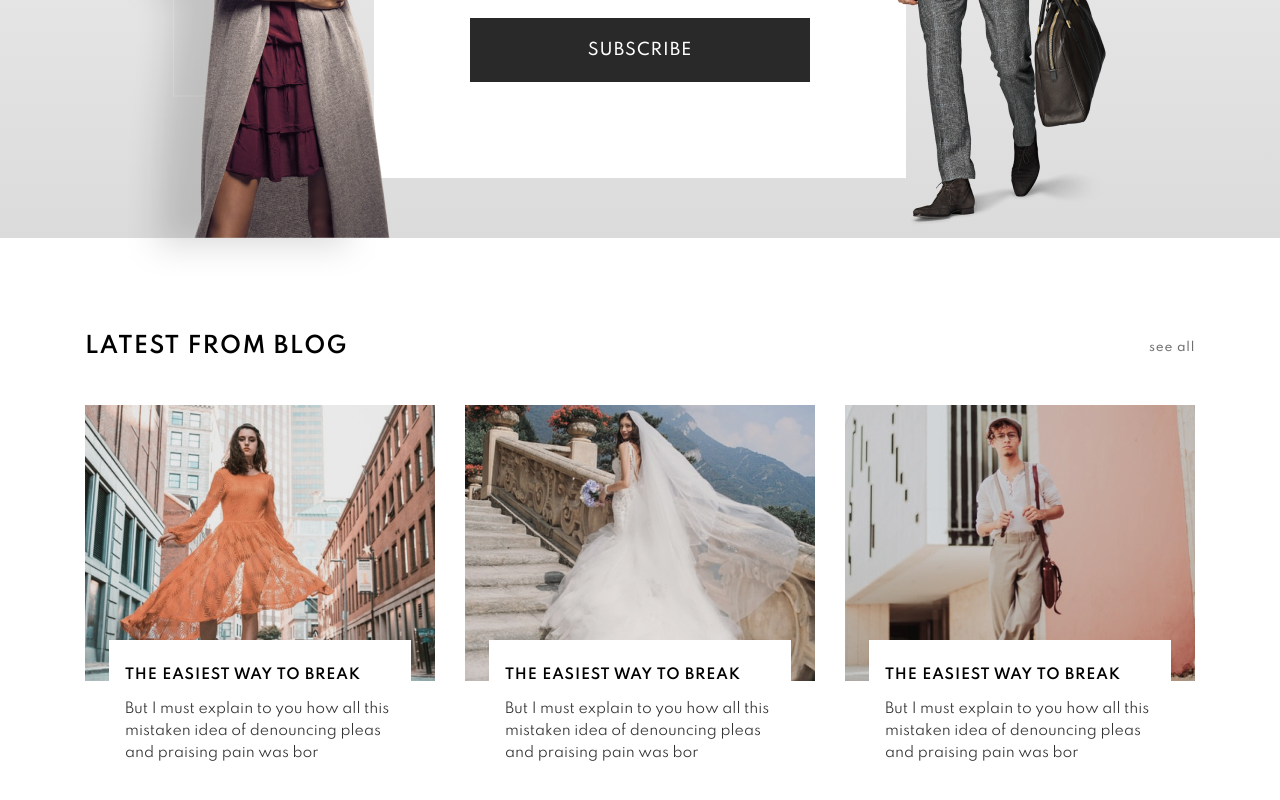
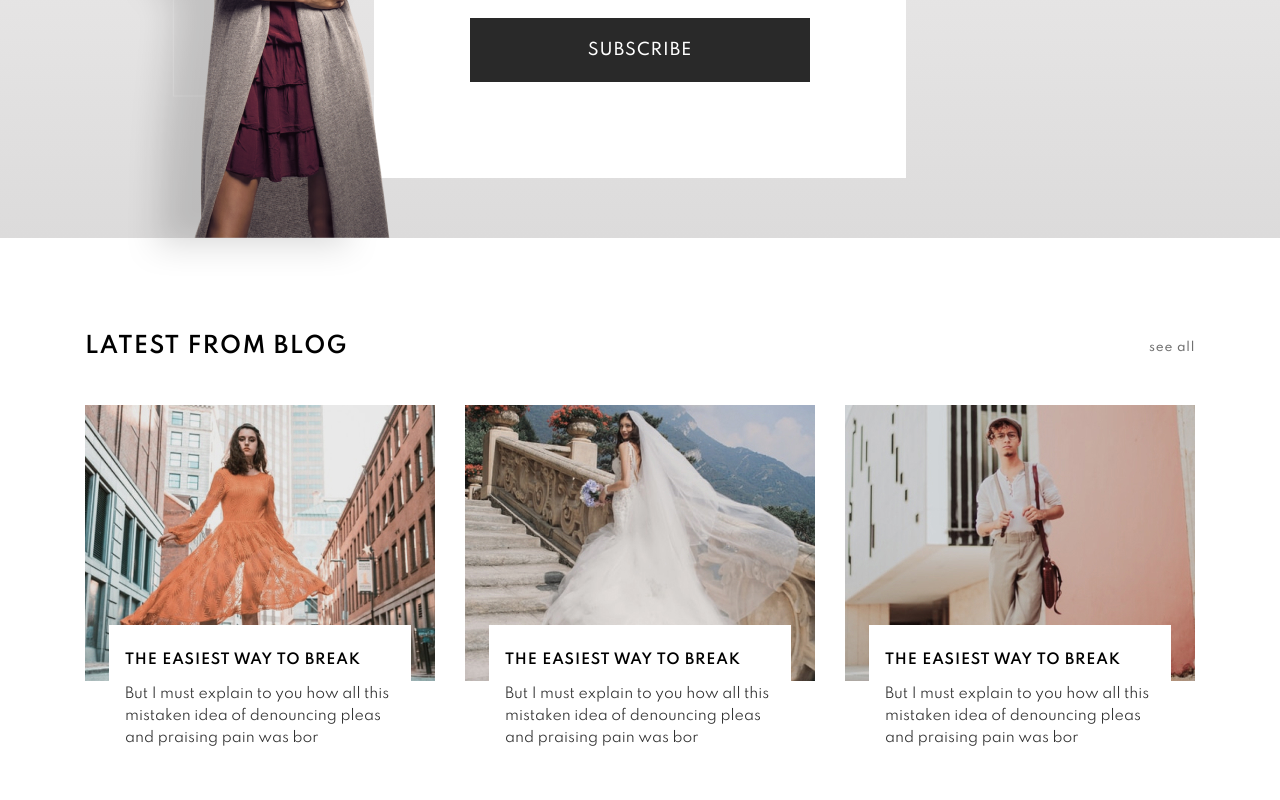
Before and after one commit to ViachaslauVDmitruk/training-shop, a React (Create React App) app: page /#/ in a window 1280 px wide. Shown: the part 3661-4461 px from the top of the page. Built offline with nearby package versions, Linux system fonts and the light colour scheme.

Commit message:
Part6 adaptive

```diff
--- a/src/components/main/Part5/Part5.scss
+++ b/src/components/main/Part5/Part5.scss
@@ -114,7 +114,7 @@
 		order: 1;
 		top: -25px;
 		left: -260px;
-		@media (max-width: 740px) {
+		@media (max-width: 965px) {
 			display: none;
 		}
 	}
@@ -124,7 +124,7 @@
 		order: 3;
 		top: -15px;
 		right: -200px;
-		@media (max-width: 740px) {
+		@media (max-width: 9650px) {
 			display: none;
 		}
 	}
--- a/src/components/main/Part5/css/Part5.css
+++ b/src/components/main/Part5/css/Part5.css
@@ -168,7 +168,7 @@
   left: -260px;
 }
 
-@media (max-width: 740px) {
+@media (max-width: 965px) {
   .item_woman {
     display: none;
   }
@@ -184,7 +184,7 @@
   right: -200px;
 }
 
-@media (max-width: 740px) {
+@media (max-width: 9650px) {
   .item_man {
     display: none;
   }
--- a/src/components/main/Part6/Part6.js
+++ b/src/components/main/Part6/Part6.js
@@ -17,7 +17,8 @@ function Part6() {
 					<div className="part6__column">
 						<div className="part6-column__content">
 							<div className="part6-column-content__image">
-								<img src={img01} alt="" />
+								<img src={img01} alt="img01" />
+							</div>
 						</div>
 						<div className="part6-column-content__info">
 							<div className="part6-info__title">The Easiest Way to Break</div>
@@ -26,8 +27,7 @@ function Part6() {
 								<div className="part6-info-text__date">
 									<div className="part6-info-date__date">April 6, 2032</div>
 									<div className="part-info-date__readmore">
-											<a href="" className="part6-info-readmore__link">Read more</a>
-										</div>
+										<a href="#" className="part6-info-readmore__link">Read more</a>
 									</div>
 								</div>
 							</div>
@@ -36,7 +36,8 @@ function Part6() {
 					<div className="part6__column">
 						<div className="part6-column__content">
 							<div className="part6-column-content__image">
-								<img src={img02} alt="" />
+								<img src={img02} alt="img02" />
+							</div>
 						</div>
 						<div className="part6-column-content__info">
 							<div className="part6-info__title">The Easiest Way to Break</div>
@@ -45,8 +46,7 @@ function Part6() {
 								<div className="part6-info-text__date">
 									<div className="part6-info-date__date">April 6, 2032</div>
 									<div className="part-info-date__readmore">
-											<a href="" className="part6-info-readmore__link">Read more</a>
-										</div>
+										<a href="#" className="part6-info-readmore__link">Read more</a>
 									</div>
 								</div>
 							</div>
@@ -55,7 +55,8 @@ function Part6() {
 					<div className="part6__column">
 						<div className="part6-column__content">
 							<div className="part6-column-content__image">
-								<img src={img03} alt="" />
+								<img src={img03} alt="img03" />
+							</div>
 						</div>
 						<div className="part6-column-content__info">
 							<div className="part6-info__title">The Easiest Way to Break</div>
@@ -64,8 +65,7 @@ function Part6() {
 								<div className="part6-info-text__date">
 									<div className="part6-info-date__date">April 6, 2032</div>
 									<div className="part-info-date__readmore">
-											<a href="" className="part6-info-readmore__link">Read more</a>
-										</div>
+										<a href="#" className="part6-info-readmore__link">Read more</a>
 									</div>
 								</div>
 							</div>
--- a/src/components/main/Part6/Part6.scss
+++ b/src/components/main/Part6/Part6.scss
@@ -1,7 +1,9 @@
 .Part6 {
 	padding: 96px 0px 90px 0px;
+	@media (max-width: 850px) {
+		padding: 45px 0px 40px 0px;
+	}
 }
-
 .part6 {
 	&__top {
 		display: flex;
@@ -9,14 +11,18 @@
 		align-items: center;
 		padding: 0px 0px 46px 0px;
 	}
-
 	&__columns {
 		display: grid;
-		grid-template-columns: 1fr 1fr 1fr;
+		grid-template-columns: repeat(auto-fill, minmax(300px, 1fr));
 		column-gap: 30px;
 	}
-
 	&__column {
+		@media (max-width: 1139px) {
+			margin: 0px 0px 20px 0px;
+			&:last-child {
+				margin: 0;
+			}
+		}
 	}
 }
 .part6-top {
@@ -25,8 +31,11 @@
 		font-size: 22px;
 		line-height: 25px;
 		letter-spacing: 0.06em;
+		@media (max-width: 460px) {
+			font-size: 16px;
+			line-height: 18px;
+		}
 	}
-
 	&__link {
 	}
 }
@@ -46,23 +55,26 @@
 		flex-direction: column;
 		justify-content: center;
 		align-items: center;
+		position: relative;
+		padding: 0px 0px 78.858% 0px;
 	}
 }
 .part6-column-content {
 	&__image {
 	}
-
 	&__info {
+		margin: -56px auto 0px auto;
 		position: relative;
 		max-width: 302px;
 		max-height: 125px;
 		overflow: hidden;
-		top: -46px;
 		background-color: #ffff;
 		padding: 0px 16px 0px 16px;
 		&:hover {
 			max-height: none;
-			top: -93px;
+		}
+		@media (max-width: 985px) {
+			margin: -56px auto 15px auto;
 		}
 	}
 }
@@ -75,7 +87,6 @@
 		text-transform: uppercase;
 		margin: 24px 0px 12px 0px;
 	}
-
 	&__text {
 	}
 }
@@ -87,7 +98,6 @@
 		opacity: 0.8;
 		margin: 0px 0px 25px;
 	}
-
 	&__date {
 		display: flex;
 		justify-content: space-between;
@@ -115,3 +125,10 @@
 		color: #121212;
 	}
 }
+.part6-column-content__image img {
+	position: absolute;
+	height: 100%;
+	// width: 100%;
+	top: 0;
+	left: 0;
+}
--- a/src/components/main/Part6/css/Part6.css
+++ b/src/components/main/Part6/css/Part6.css
@@ -1,5 +1,11 @@
 .Part6 {
   padding: 96px 0px 90px 0px;
+}
+
+@media (max-width: 850px) {
+  .Part6 {
+    padding: 45px 0px 40px 0px;
+  }
 }
 
 .part6__top {
@@ -18,10 +24,19 @@
 .part6__columns {
   display: -ms-grid;
   display: grid;
-  -ms-grid-columns: 1fr 1fr 1fr;
-      grid-template-columns: 1fr 1fr 1fr;
+  -ms-grid-columns: (minmax(300px, 1fr))[auto-fill];
+      grid-template-columns: repeat(auto-fill, minmax(300px, 1fr));
   -webkit-column-gap: 30px;
           column-gap: 30px;
+}
+
+@media (max-width: 1139px) {
+  .part6__column {
+    margin: 0px 0px 20px 0px;
+  }
+  .part6__column:last-child {
+    margin: 0;
+  }
 }
 
 .part6-top__title {
@@ -29,6 +44,13 @@
   font-size: 22px;
   line-height: 25px;
   letter-spacing: 0.06em;
+}
+
+@media (max-width: 460px) {
+  .part6-top__title {
+    font-size: 16px;
+    line-height: 18px;
+  }
 }
 
 .part6-top-link__view {
@@ -54,21 +76,28 @@
   -webkit-box-align: center;
       -ms-flex-align: center;
           align-items: center;
+  position: relative;
+  padding: 0px 0px 78.858% 0px;
 }
 
 .part6-column-content__info {
+  margin: -56px auto 0px auto;
   position: relative;
   max-width: 302px;
   max-height: 125px;
   overflow: hidden;
-  top: -46px;
   background-color: #ffff;
   padding: 0px 16px 0px 16px;
 }
 
 .part6-column-content__info:hover {
   max-height: none;
-  top: -93px;
+}
+
+@media (max-width: 985px) {
+  .part6-column-content__info {
+    margin: -56px auto 15px auto;
+  }
 }
 
 .part6-info__title {
@@ -112,3 +141,10 @@
   text-transform: uppercase;
   color: #121212;
 }
+
+.part6-column-content__image img {
+  position: absolute;
+  height: 100%;
+  top: 0;
+  left: 0;
+}
```
Lines whose indentation alone changed are shown as unchanged.
